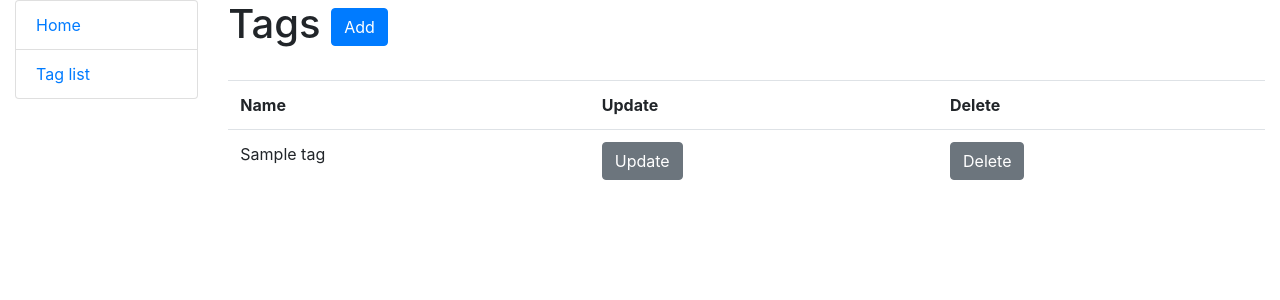
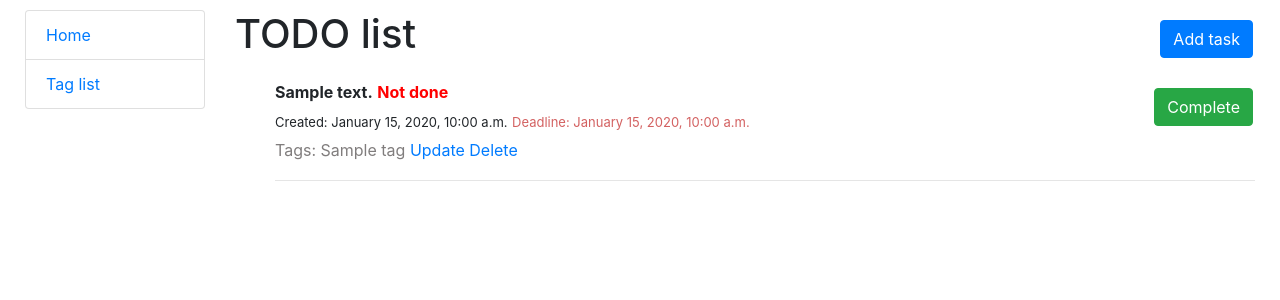
Before and after one commit to PVS1905/todo-list, a Django app: template templates/todo/tag_list.html in a window 1280 px wide. Shown: the top 300 px of the page. Run offline with Django 5.2, Linux system fonts and the light colour scheme; the template is opened without the code that fills it: most values are stand-ins (such as "Sample title", 1, 10 or a date in 2020).

Commit message:
Added CSS styles and fixed errors

```diff
--- /dev/null
+++ b/static/css/styles.css
@@ -0,0 +1,16 @@
+body {
+    margin: 10px;
+}
+
+.link-to-page {
+    float: right;
+    margin: 10px 2px 0 2px;
+
+}
+.todo-list-header {
+    margin-bottom: 20px;
+}
+.task-list {
+  list-style-type: none;
+  line-height: 1.8;
+}
--- a/templates/todo/tag_list.html
+++ b/templates/todo/tag_list.html
@@ -1,37 +1,51 @@
 {% extends "base.html" %}
 
 {% block content %}
-  <h1>
-    Tags
-    <a href="{% url 'todo:tag-form' %}" class="btn btn-primary link-to-page">
-      Add
+  <h1 class="todo-list-header">
+    TODO list
+    <a href="{% url 'todo:task-form' %}" class="btn btn-primary link-to-page">
+      Add task
     </a>
   </h1>
-  <br>
-  {% if tag_list %}
-    <table class="table">
-      <tr>
-        <th>Name</th>
-        <th>Update</th>
-        <th>Delete</th>
-      </tr>
-      {% for tag in tag_list %}
-        <tr>
-          <td>
-            {{ tag.name }}
-          </td>
-          <td>
-            <a class="btn btn-secondary" href="{% url 'todo:tag-update' pk=tag.id %}">
-              Update
+  {% if task_list %}
+    <ul >
+      {% for task in task_list %}
+        <li class="task-list">
+          <strong>{{ task.content }}</strong>
+          {% if task.is_done %}
+            <span style="color: green;"><strong>Done</strong></span>
+          {% else %}
+            <span style="color: red;"><strong>Not done</strong></span>
+          {% endif %}
+
+          {% if task.is_done %}
+            <a href="{% url 'todo:toggle-task-assign' pk=task.id %}" class="btn btn-secondary link-to-page">
+              Undo
             </a>
-          </td>
-          <td>
-            <a class="btn btn-secondary" href="{% url 'todo:tag-delete' pk=tag.id %}">
-              Delete
+          {% else %}
+            <a href="{% url 'todo:toggle-task-assign' pk=task.id %}" class="btn btn-success link-to-page">
+              Complete
             </a>
-          </td>
-        </tr>
+          {% endif %}
+          <br>
+          <span style="font-size: small">Created: {{ task.datetime|date:"F j, Y, g:i a" }}</span>
+          {% if task.deadline %}
+            <span style="color: #d36161; font-size: small">Deadline: {{ task.deadline|date:"F j, Y, g:i a" }}</span>
+          {% endif %}
+          <br>
+          <span style="color: #807d7d"> Tags:
+          {% for tag in task.tags.all %}
+            {{ tag.name }}{% if not forloop.last %}, {% endif %}
+          {% endfor %}</span>
+          <span style="float: initial;">
+            <a href="{% url 'todo:task-update' pk=task.id %}">Update</a>
+            <a href="{% url 'todo:task-delete' pk=task.id %}">Delete</a>
+          </span>
+        </li>
+        <hr>
       {% endfor %}
-    </table>
+    </ul>
+  {% else %}
+    <p>There are no tasks in the list</p>
   {% endif %}
 {% endblock %}
--- a/todo/views.py
+++ b/todo/views.py
@@ -40,12 +40,12 @@ class TaskDeleteView(generic.DeleteView):
 
 
 class TagListView(generic.ListView):
-    model = Task
+    model = Tag
     fields = "__all__"
 
 
 class TagDetailView(generic.DetailView):
-    model = Task
+    model = Tag
 
 
 class TagCreateView(generic.CreateView):
--- a/todo_list/settings.py
+++ b/todo_list/settings.py
@@ -31,6 +31,7 @@ ALLOWED_HOSTS = []
 # Application definition
 
 INSTALLED_APPS = [
+    "django.contrib.admin",
     "django.contrib.auth",
     "django.contrib.contenttypes",
     "django.contrib.sessions",
@@ -115,7 +116,12 @@ USE_TZ = True
 # Static files (CSS, JavaScript, Images)
 # https://docs.djangoproject.com/en/5.1/howto/static-files/
 
+
 STATIC_URL = "static/"
+
+STATICFILES_DIRS = (BASE_DIR / "static",)
+STATIC_ROOT = BASE_DIR / "staticfiles"
+ASSETS_ROOT = "/static/assets"
 
 
 
```
Also changed, not shown: todo/urls.py (+26 -11 lines), todo_list/urls.py (+6 -3 lines), templates/includes/sidebar.html (line endings or trailing spaces), templates/todo/tag_confirm_delete.html (renamed from templates/todo/tag_confrim_delete.html), templates/todo/task_confirm_delete.html (renamed from templates/todo/task_confrim_delete.html).
